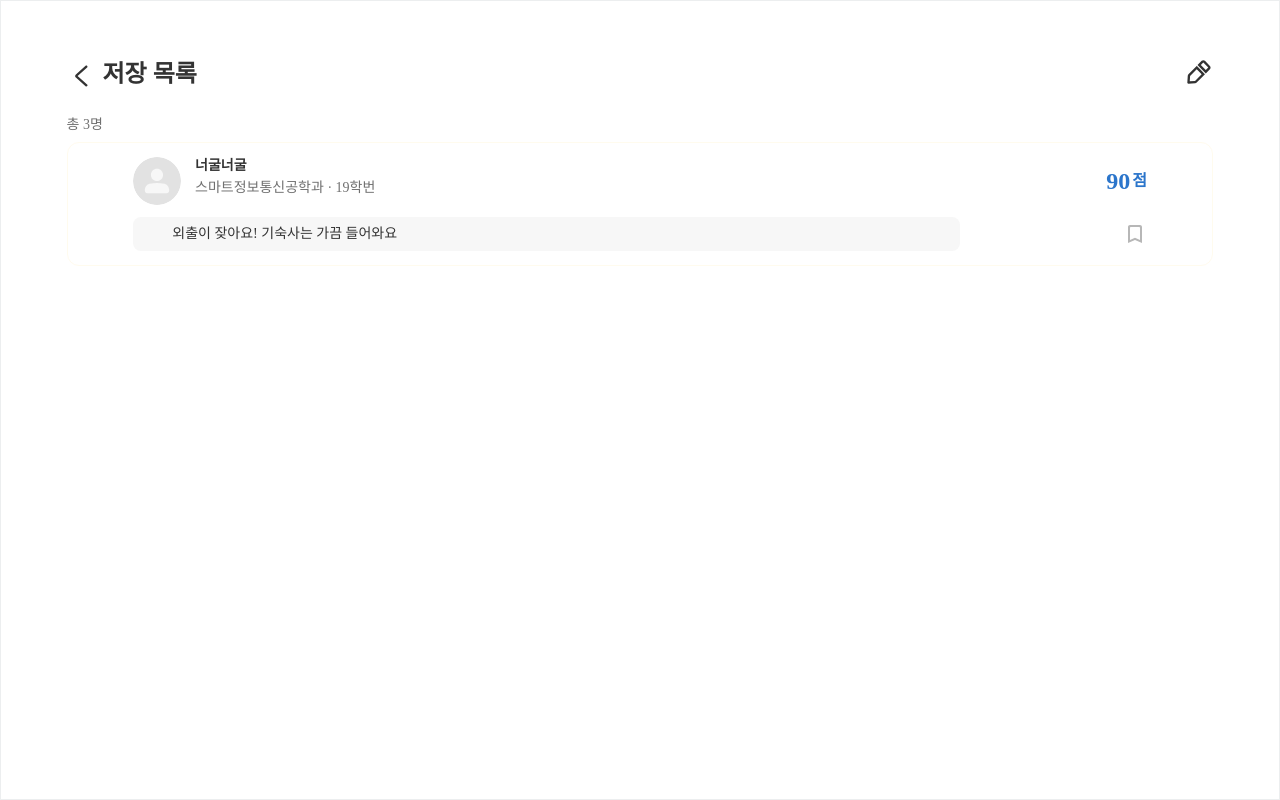
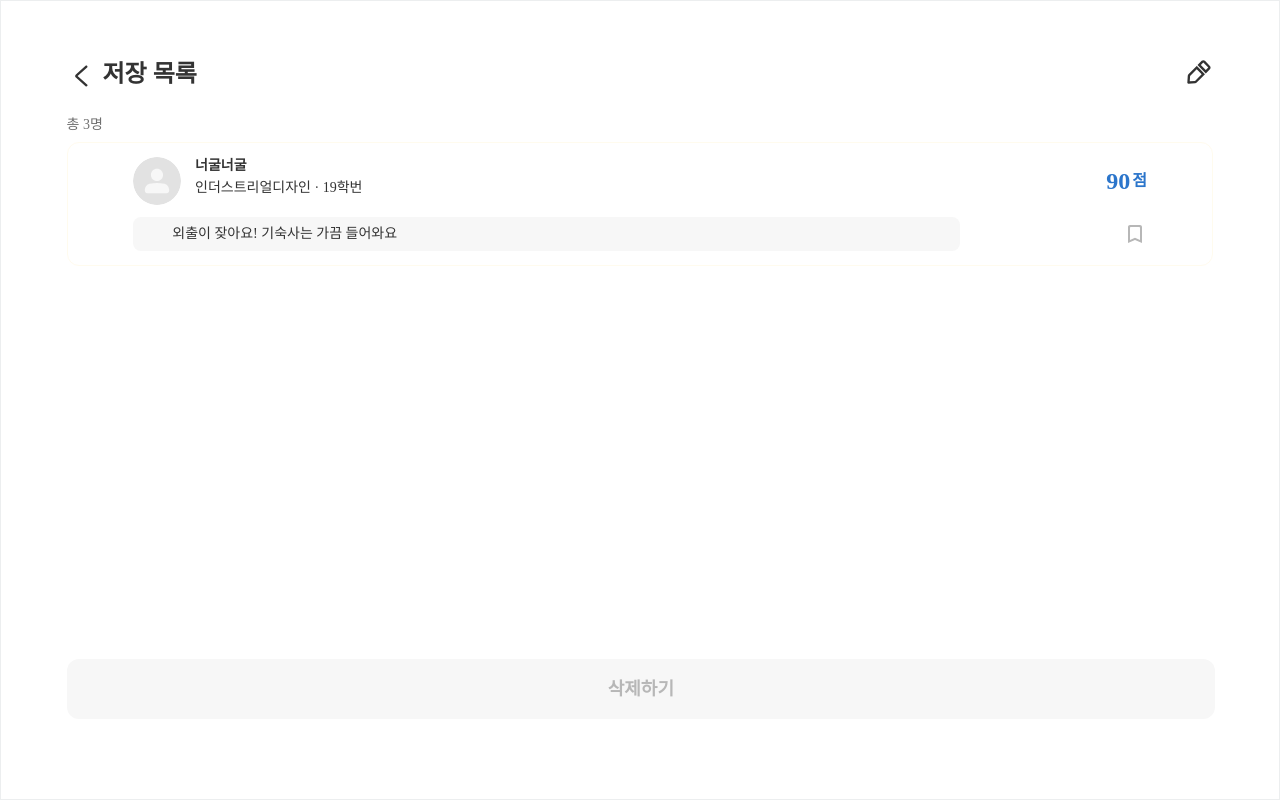
Before and after one commit to G-E-E-K-S/GEEKS-FE, a React (Create React App) app: page /savelist in a window 1280 px wide. Built offline with nearby package versions, Linux system fonts and the light colour scheme; a web font is replaced by a local one.

Commit message:
Add popup function to delete after 2seconds

```diff
--- a/src/components/Common/Popup.js
+++ b/src/components/Common/Popup.js
@@ -1,4 +1,4 @@
-import React from "react";
+import React, {useEffect} from "react";
 import styled from "styled-components";
 
 const TotalBox = styled.div`
@@ -11,7 +11,7 @@ const PopupBox = styled.div`
   justify-content: center;
   align-items: center;
   position: fixed;
-  bottom: 10.18vh;
+  bottom: ${(props) => props.bottom};
   border-radius: 12px;
   background: #525252;
 
@@ -23,9 +23,14 @@ const PopupBox = styled.div`
   margin: auto 0;
 `;
 const Popup = (props) => {
+  useEffect(() => {
+    setTimeout(() => {
+      props.setShowPopup(false);
+    }, 2000);
+  }, [props.setShowPopup]);
   return (
     <TotalBox>
-      <PopupBox>{props.message}</PopupBox>
+      <PopupBox bottom={props.bottom}>{props.message}</PopupBox>
     </TotalBox>
   );
 };
--- a/src/components/Join/JoinButton.js
+++ b/src/components/Join/JoinButton.js
@@ -7,15 +7,15 @@ const TotalButton = styled.div`
     position: fixed;
     bottom: 10.18vh;
     width: 89.74vw;
-    height: 8.10vh;
+    height: 60px;
     background-color: ${(props) => (props.isNextPage ? '#FFC700' : '#F7F7F7')};
     border-radius: 12px;
 
-    /*font*/
-    color: #333;
-    font-size: 18px;
+    color: ${(props)=> (props.isNextPage ? '#333' : '#B7B7B7')};
+    text-align: center;
+    font-size: 1.125rem;
     font-weight: 600;
-    cursor: pointer;
+    line-height: 24px; /* 133.333% */
 `;
 const JoinButton = (props) => {
     return(
--- a/src/components/Main/OtherProfile.js
+++ b/src/components/Main/OtherProfile.js
@@ -11,6 +11,7 @@ const TotalProfile = styled.div`
   border: 1px solid ${(props)=>props.activeCheck ? '#ECAA00' : '#FFFBEE'};
   padding: 14px 5.12vw;
   margin-bottom: 16px;
+  overflow-x: auto;
 `;
 const UserProfile = styled.img`
   width: 48px;
@@ -21,16 +22,14 @@ const UserProfile = styled.img`
 const NickName = styled.div`
   margin-bottom: 4px;
   color: #333;
-  font-size: 14px;
-  font-style: normal;
+  font-size: 0.875rem;
   font-weight: 600;
   line-height: 18px; /* 128.571% */
 `;
 const Major = styled.div`
   color: #707070;
-
-  font-size: 14px;
-  font-style: normal;
+  font-size: 0.875rem;
+  color: #333;
   font-weight: 500;
   line-height: 18px; /* 128.571% */
 `;
--- a/src/pages/MyPage/RoommateApply.js
+++ b/src/pages/MyPage/RoommateApply.js
@@ -135,9 +135,6 @@ const RoommateApply = () => {
   const handleCancle = () => {
     setIsBtsShow(false);
     setShowPopup(true);
-    setTimeout(() => {
-      setShowPopup(false);
-    }, 2000);
   };
   return (
     <c.Totalframe>
@@ -208,7 +205,7 @@ const RoommateApply = () => {
             </BottomSheet>
           </div>
         )}
-        {showPopup && <Popup message={`룸메이트 신청을 취소하였습니다`} />}
+        {showPopup && <Popup bottom={`9.95vh`} setShowPopup={setShowPopup} message={`룸메이트 신청을 취소하였습니다`}/>}
       </c.ScreenComponent>
     </c.Totalframe>
   );
--- a/src/pages/MyPage/SaveList.js
+++ b/src/pages/MyPage/SaveList.js
@@ -4,6 +4,8 @@ import * as c from "../../components/Common/CommonStyle";
 import GoBack from "../../components/Common/GoBack";
 import PageName from "../../components/Main/PageName";
 import OtherProfile from "../../components/Main/OtherProfile";
+import JoinButton from "../../components/Join/JoinButton";
+import Popup from "../../components/Common/Popup";
 import Edit from "../../assets/img/MyPage/edit.svg";
 import Profile from "../../assets/img/MyPage/basicProfile.svg";
 import NoCheck from "../../assets/img/MyPage/noCheck.svg";
@@ -44,12 +46,17 @@ const CheckImg = styled.img`
 const LifeStyles = () => {
   const [activeEdit, setActiveEdit] = useState(false);
   const [activeCheck, setActiveCheck] = useState(false);
+  const [showPopup, setShowPopup] = useState(false);
 
   const handleEdit = () => {
     setActiveEdit(true);
   };
-  const handleCheck = () => {
-    setActiveCheck(!activeCheck);
+
+  const handleBtn = () => {
+    if (activeCheck) {
+      setShowPopup(true);
+      setActiveCheck(false);
+    }
   }
 
   return (
@@ -70,10 +77,11 @@ const LifeStyles = () => {
           {/* total save list */}
           <TotalSaveNum>총 3명</TotalSaveNum>
           <c.Flex>
-            {activeEdit ? <CheckImg src={activeCheck ? Check : NoCheck} onClick={()=>handleCheck()}/> : null }
-            <OtherProfile score={90}userprofile={Profile} nickName={`너굴너굴`} major={`스마트정보통신공학과`} id={`19학번`} activeCheck={activeCheck}/>
+            {activeEdit ? <CheckImg src={activeCheck ? Check : NoCheck} onClick={()=>setActiveCheck(!activeCheck)}/> : null }
+            <OtherProfile score={90} userprofile={Profile} nickName={`너굴너굴`} major={`인더스트리얼디자인`} id={`19학번`} activeCheck={activeCheck}/>
           </c.Flex>
-
+          <JoinButton btnName={`삭제하기`} isNextPage={activeCheck} handleClick={() => handleBtn()} />
+          {showPopup ? <Popup bottom={`18.24vh`} setShowPopup={setShowPopup} message={`‘~~...’님이 삭제되었습니다`}/> : null}
         </c.SubScreen>
       </c.ScreenComponent>
     </c.Totalframe>
```
